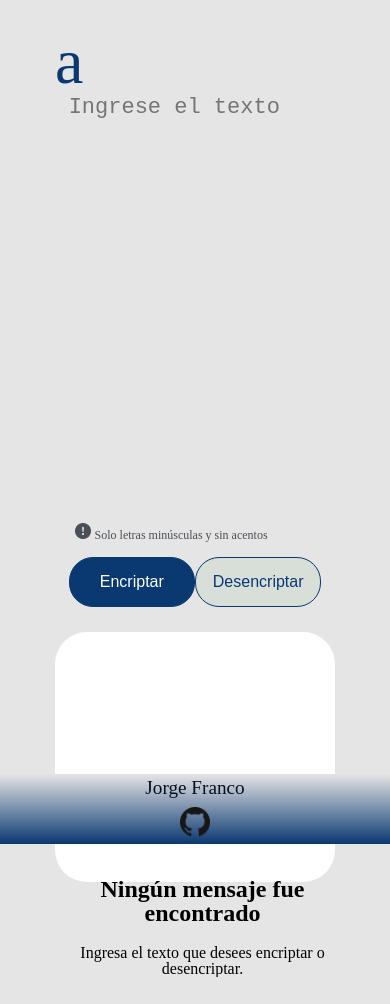
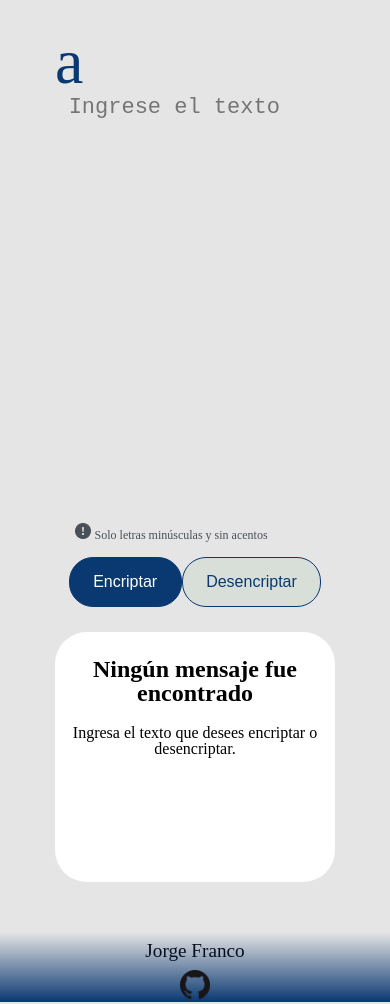
Before and after one commit to jorgefra/Challenge_oracle_1, a plain HTML site: page index.html in a window 390 px wide. Before the commit the page ends 977 px from the top, so only its background shows below. Drawn offline with Linux system fonts and the light colour scheme.

Commit message:
pagina terminada de forma suficientemente responsiva

```diff
--- a/style.css
+++ b/style.css
@@ -63,12 +63,12 @@ body {
     width: 90%;
     display: flex;
     flex: auto;
-    justify-content: space-between;
-    margin: 0 auto;
+    justify-content: space-around;
+
 }
 
 #botones button{
-    width: 150px;
+    flex: auto;
 }
 
 button{
@@ -117,14 +117,13 @@ button{
 
 #salida-mensaje{
     position: absolute;
-    top: 150px;
-    width: 30%;
-    padding-left: 15px;
+    bottom: calc(50% - 180px);
+    left: calc(50% - 215px);
 }
 
 .vertical-center{
     position: absolute;
-    top: 95%;
+    top: 85%;
     left: calc(50% - 100px);
 }
 
@@ -148,20 +147,24 @@ button{
 
 footer{
     width: 100%;
-    height: 150px;
     background: linear-gradient(#E5E5E5 , #0A3871 );
+    font-size: 1.2em;
+    color: #050f22;
+    bottom: 0;
+    left: 0;
+    right: 0;
+    padding-top: 40px;
+    height: auto;
     align-items: center;
     justify-content: center;
     text-align: center;
     display: flex;
-    margin: 0 auto;
-    font-size: 1.2em;
-    color: #050f22;
-    margin-top: 50px;
+    margin-top: 40px;
 }
 
 .marca{
     display: block;
+    margin: 10px 0 40px 0;
 }
 
 .github{
--- a/tablet.css
+++ b/tablet.css
@@ -15,6 +15,7 @@
         width: 80%;
         margin: 0 auto;
         height: 300px;
+        margin-bottom: 50px;
 
     }
     #salida{
@@ -37,6 +38,9 @@
     #salida-mensaje{
         position: inherit;
         width: 100%;
+        position: absolute;
+        top: calc(10%);
+        left: calc(0%);
     }
 
     #button-copy{
@@ -45,10 +49,18 @@
         left: 37%;
     }
 
-    footer{
-        position: fixed;
-        bottom: 0;
-        margin-top: 10px;
+    #botones {
+        justify-content: space-between;
+        margin: 0 auto;
+    }
+
+    #botones bottom{
+        justify-content: space-between;
+        width: 150px;
+    }
+
+    .vertical-center{
+        top: 95%;
     }
 
 }
@@ -64,4 +76,15 @@
         bottom: 10%;
         left: 30%;
     }
+
+    #botones {
+        justify-content: space-between;
+        margin: 0 auto;
+    }
+
+    #botones bottom{
+        justify-content: space-between;
+        width: 150px;
+    }
+
 }
```
